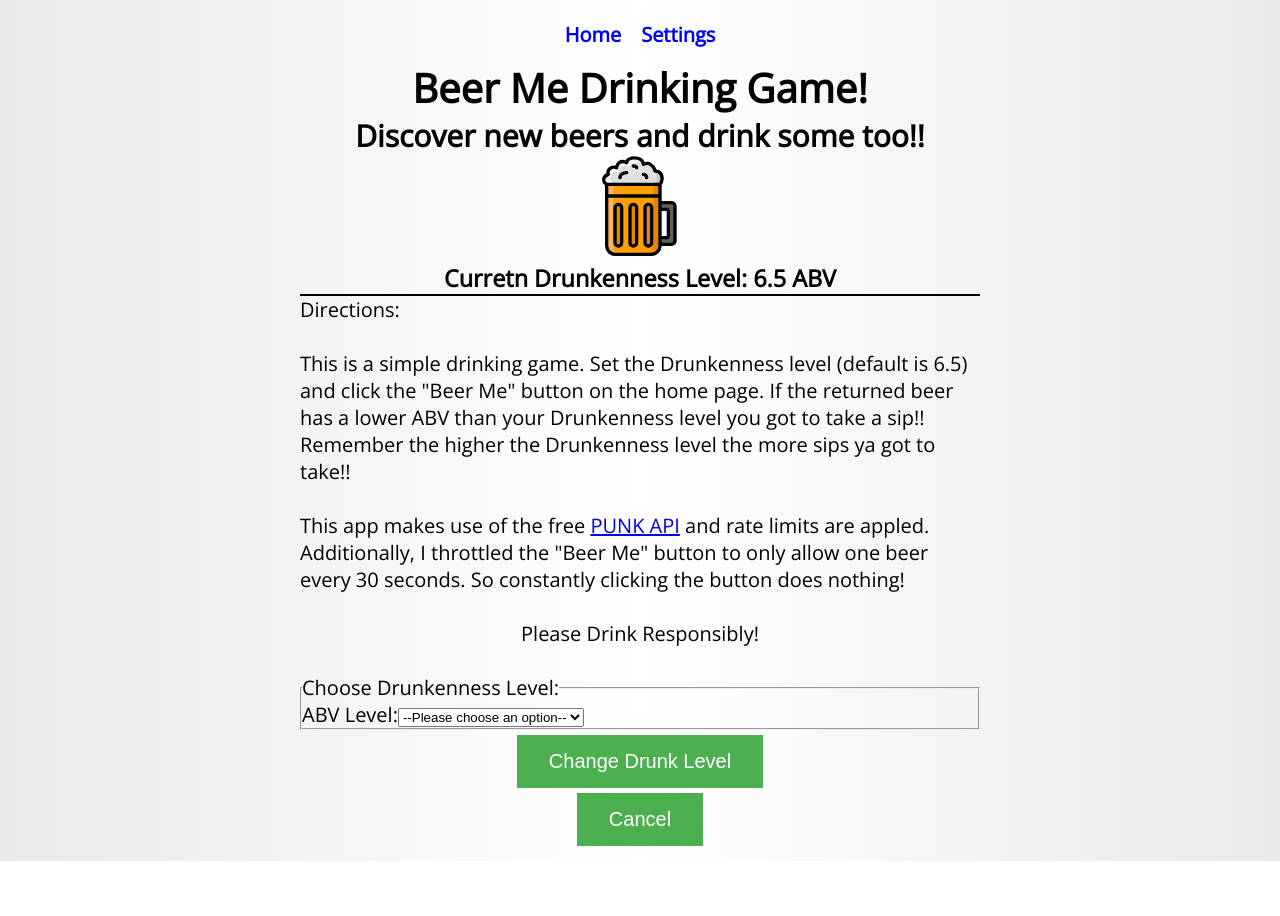
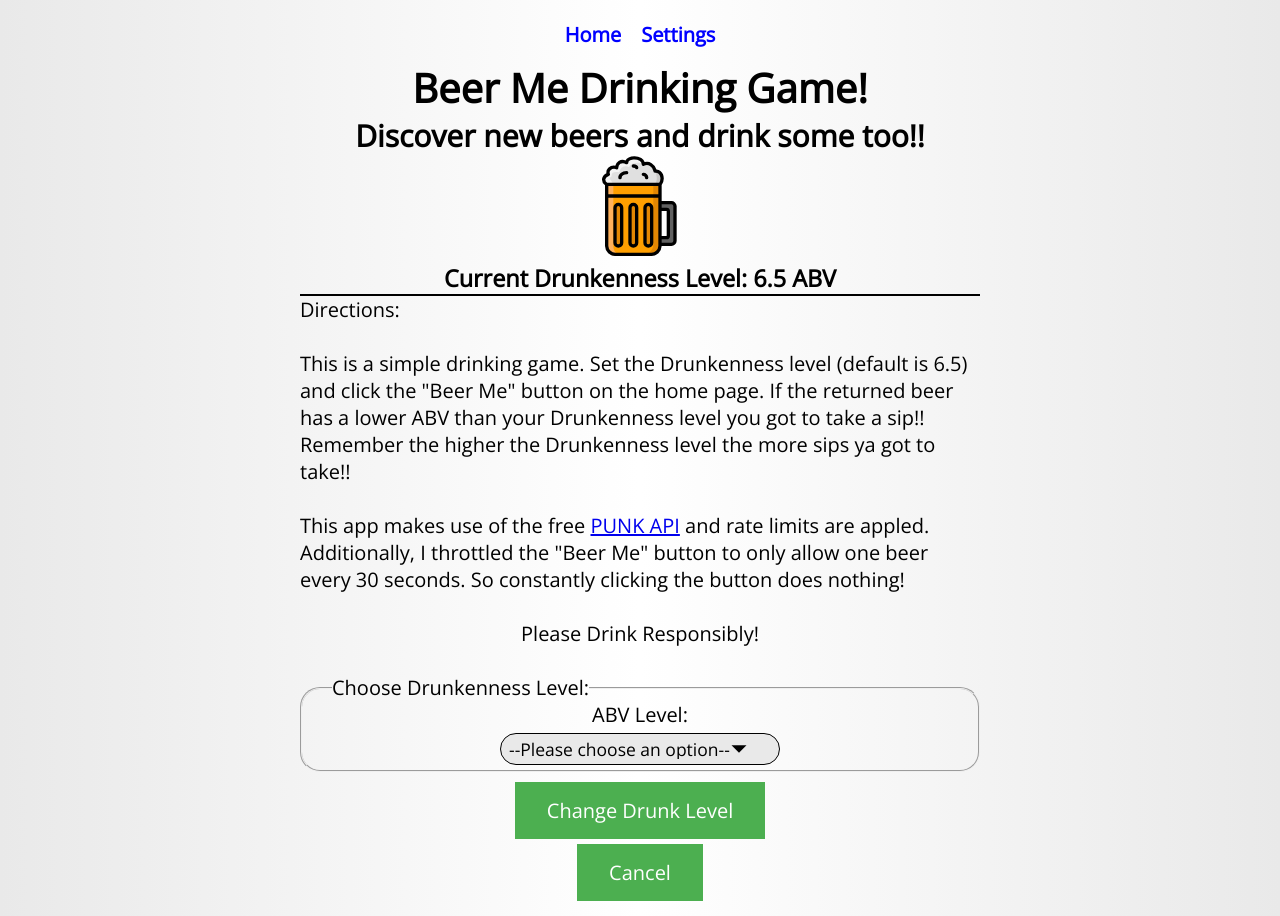
Before and after one commit to ARogala/beer-me, a React (Create React App) app: page /settings in a window 1280 px wide. Before the commit the page ends 861 px from the top, so only its background shows below. Built offline with nearby package versions, Linux system fonts and the light colour scheme.

Commit message:
style input form

```diff
--- a/src/components/App.js
+++ b/src/components/App.js
@@ -27,7 +27,7 @@ class App extends Component {
                     <h1>Beer Me Drinking Game!</h1>
                     <h2>Discover new beers and drink some too!!</h2>
                     <img className="header__img" src={beer} alt="beer" />
-                    <h3>Curretn Drunkenness Level: {this.props.drunkLevel} ABV</h3>
+                    <h3>Current Drunkenness Level: {this.props.drunkLevel} ABV</h3>
                 </header>
                 <main className="main" role="main">
                     <Route exact path="/" render={() => <Beer />} />
--- a/src/components/DrunkennessLevel.js
+++ b/src/components/DrunkennessLevel.js
@@ -61,6 +61,7 @@ class DrunkennessLevel extends React.Component {
 					<label className="DrunkSettings__label" htmlFor="drunk-select">
 						ABV Level:
 					</label>
+					<div className="DrunkSettings__select-div">
 						<select
 							className="DrunkSettings__select"
 							id="drunk-select"
@@ -87,6 +88,7 @@ class DrunkennessLevel extends React.Component {
 							<option value="12">12</option>
 							<option value="12.5">12.5</option>
 						</select>
+					</div>
 				</fieldset>
 
 				<div className="appBtnContainer">
--- a/src/styles/_app.scss
+++ b/src/styles/_app.scss
@@ -1,5 +1,7 @@
 @charset "UTF-8";
 
+// button styles for all app buttons. I know think components not inheritance
+// but this is too easy
 .appBtnContainer {
 	text-align: center;
 	margin: 5px;
@@ -10,6 +12,15 @@
 	color: white;
 	padding: 15px 32px;
 	font-size: $huge-font-size;
+	font-family: $font-family;
+}
+
+.appBtn:focus {
+	outline: 2px solid blue;
+}
+
+.appBtn:hover {
+	cursor: pointer;
 }
 
 .App {
--- a/src/styles/_base.scss
+++ b/src/styles/_base.scss
@@ -32,6 +32,6 @@ body {
   box-sizing: border-box;
 
   font-size: $huge-font-size;
-  font-family: 'Open Sans', sans-serif;
+  font-family: $font-family;
 
 }
--- /dev/null
+++ b/src/styles/_drunkennesslevel.scss
@@ -0,0 +1,51 @@
+@charset "UTF-8";
+
+.DrunkSettings {
+
+	&__fieldset {
+		border-radius: $border-radius-xl;
+		margin-bottom: 10px;
+	}
+
+	&__legend {
+		margin-left: 30px;
+	}
+
+	&__label {
+		display: block;
+		text-align: center;
+	}
+
+	&__select-div {
+		margin: 5px auto 5px auto;
+		border: 1px solid black;
+		width: 280px;
+		border-radius: $border-radius-xl;
+		overflow: hidden;
+		background: $background-color1 url("../images/arrow-dropdown.svg") no-repeat 90% 50%;
+	}
+
+	&__select {
+		font-size: $big-font-size;
+  		font-family: $font-family;
+
+		padding: 5px 8px;
+		width: 100%;
+		border: none;
+		box-shadow: none;
+		background: transparent;
+		background-image: none;
+		-webkit-appearance: none;
+	}
+
+	&__select:focus {
+		outline: none;
+		background: $grey url("../images/arrow-dropdown.svg") no-repeat 90% 50%;
+	}
+
+	&__select:hover {
+		outline: none;
+		background: $grey url("../images/arrow-dropdown.svg") no-repeat 90% 50%;
+		cursor: pointer;
+	}
+}
--- a/src/styles/_variables.scss
+++ b/src/styles/_variables.scss
@@ -1,6 +1,6 @@
 @charset "UTF-8";
 /*Colors #d1aff5 #c092de  */
-
+$grey: #dbdbdb;
 $background-color1: rgba(233,233,233,1);
 $background-color2: rgba(255,255,255,1);
 $hero-color1: rgba(254, 255, 232, 1);
@@ -10,10 +10,12 @@ $hero-color2: rgba(214, 219, 191,1);
 $default-font-size: 1.5rem;
 $big-font-size: 1.75rem;
 $huge-font-size: 2rem;
+$font-family: 'Open Sans', sans-serif;
 
 /*border radius*/
 $border-radius-small: 6px;
 $border-radius-large: 10px;
+$border-radius-xl: 20px;
 
 /*max width*/
 $max-width: 70rem;
--- a/src/styles/main.scss
+++ b/src/styles/main.scss
@@ -4,3 +4,4 @@
 @import 'base';
 @import 'app';
 @import 'beer';
+@import 'drunkennesslevel';
```
Also changed, not shown: src/images/arrow-dropdown.svg (added). Lines whose indentation alone changed are shown as unchanged.
